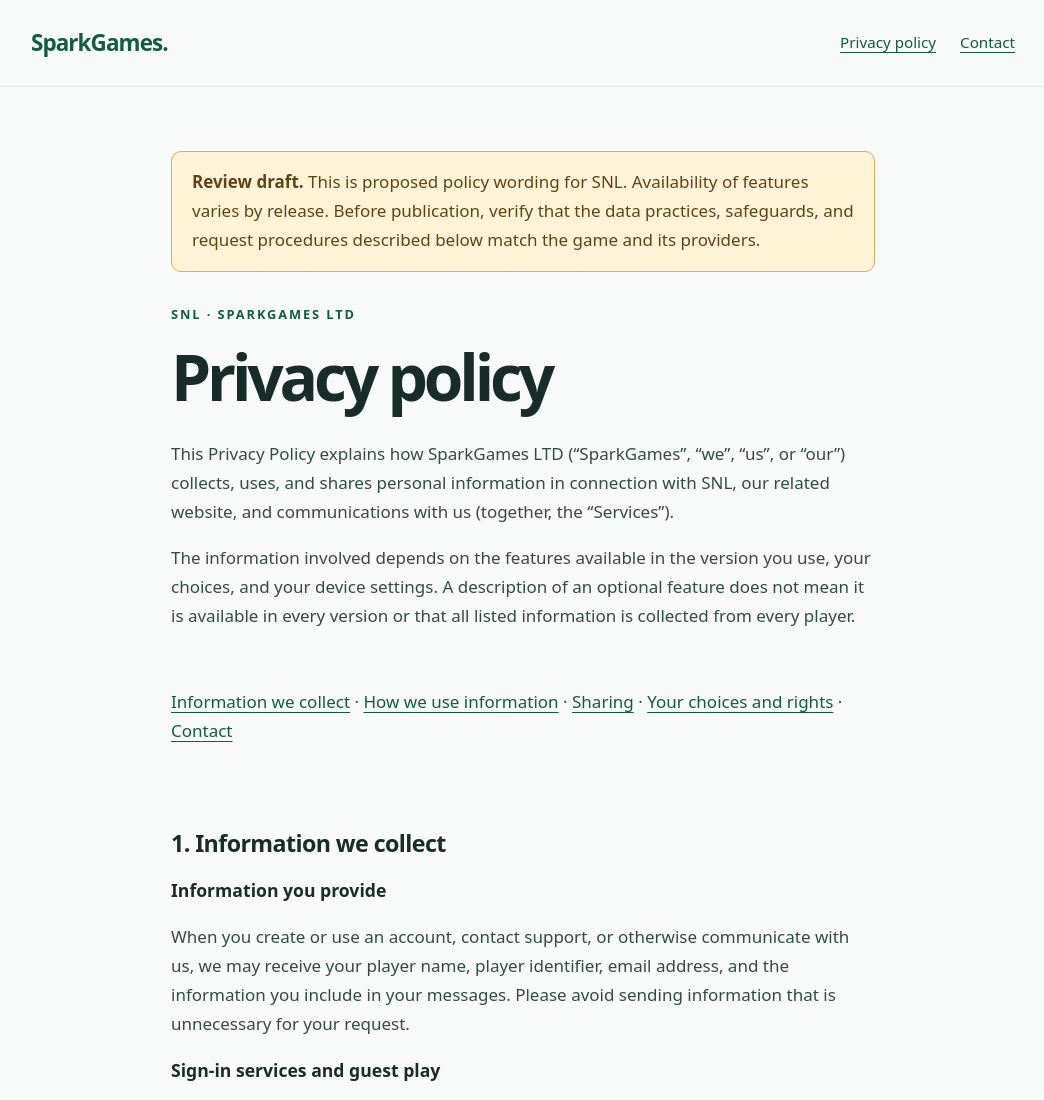
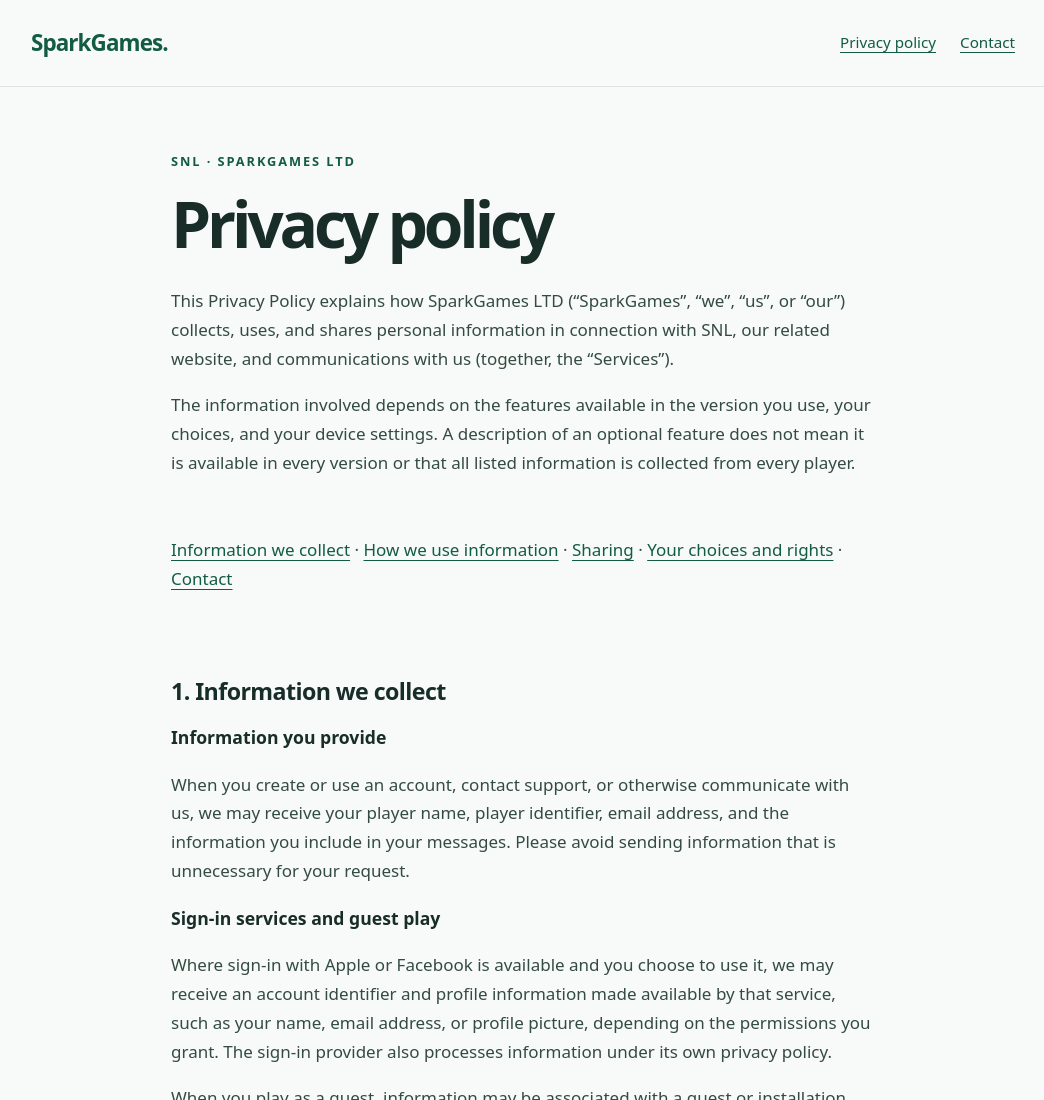
Before and after one commit to oshrispark/sparkgames-website, a plain HTML site: page privacy/index.html in a window 1280 px wide. Shown: the top 1100 px of the page, without its empty margins (117-1161 px from the left). Drawn offline with Linux system fonts and the light colour scheme.

Commit message:
Remove privacy policy review draft notice

```diff
--- a/privacy/index.html
+++ b/privacy/index.html
@@ -1,9 +1,8 @@
 <!doctype html>
 <html lang="en">
-<head><meta charset="utf-8"><meta name="viewport" content="width=device-width,initial-scale=1"><meta name="robots" content="noindex"><title>SNL Privacy Policy — Draft — SparkGames LTD</title><link rel="stylesheet" href="../styles.css"></head>
+<head><meta charset="utf-8"><meta name="viewport" content="width=device-width,initial-scale=1"><meta name="robots" content="noindex"><title>SNL Privacy Policy — SparkGames LTD</title><link rel="stylesheet" href="../styles.css"></head>
 <body><header><div class="wrap"><nav aria-label="Main navigation"><a class="brand" href="../">SparkGames<span aria-hidden="true">.</span></a><div class="links"><a href="./" aria-current="page">Privacy policy</a><a href="mailto:developer@sparkgames.com">Contact</a></div></nav></div></header>
 <main><article class="wrap policy">
-<aside class="draft"><strong>Review draft.</strong> This is proposed policy wording for SNL. Availability of features varies by release. Before publication, verify that the data practices, safeguards, and request procedures described below match the game and its providers.</aside>
 <div class="eyebrow">SNL · SparkGames LTD</div><h1>Privacy policy</h1><p>This Privacy Policy explains how SparkGames LTD (“SparkGames”, “we”, “us”, or “our”) collects, uses, and shares personal information in connection with SNL, our related website, and communications with us (together, the “Services”).</p><p>The information involved depends on the features available in the version you use, your choices, and your device settings. A description of an optional feature does not mean it is available in every version or that all listed information is collected from every player.</p>
 <nav aria-label="Policy contents"><p><a href="#information">Information we collect</a> · <a href="#uses">How we use information</a> · <a href="#sharing">Sharing</a> · <a href="#choices">Your choices and rights</a> · <a href="#contact">Contact</a></p></nav>
 <h2 id="information">1. Information we collect</h2>
```
